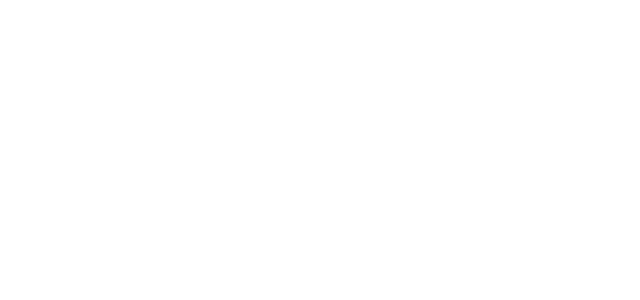
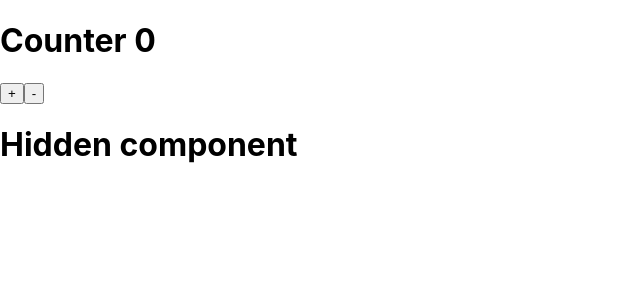
Before and after one commit to DeusXMaquina/reginasWeddingWebsite, a React (Create React App) app in the folder Frontend/wedding-site/: page / in a window 1280 px wide. Shown: the top 300 px of the page, without its empty margins (0-640 px from the left). Built offline with nearby package versions, Linux system fonts and the light colour scheme.

Commit message:
added redux packages, added actions and reducers, added theme provider

```diff
--- a/Frontend/wedding-site/package.json
+++ b/Frontend/wedding-site/package.json
@@ -42,5 +42,8 @@
       "last 1 firefox version",
       "last 1 safari version"
     ]
+  },
+  "devDependencies": {
+    "@types/react-redux": "^7.1.16"
   }
 }
--- /dev/null
+++ b/Frontend/wedding-site/src/Actions/index.tsx
@@ -0,0 +1,11 @@
+export const increment = () => {
+  return {
+    type: 'INCREMENT'
+  }
+}
+
+export const decrement = () => {
+    return {
+      type: 'DECREMENT'
+    }
+  }
--- a/Frontend/wedding-site/src/App.tsx
+++ b/Frontend/wedding-site/src/App.tsx
@@ -1,10 +1,19 @@
 import React from 'react'
+import { useSelector, useDispatch } from 'react-redux'
+import { increment, decrement } from './Actions'
 
 function App() {
+  const counter = useSelector( (state:any) => state.counterReducer)
+  const logged = useSelector( (state:any) => state.loggedReducer)
+  const dispatch = useDispatch()
   return (
     <div className='App'>
+      <h1>Counter {counter}</h1>
+      <button onClick= {() => dispatch(increment())}>+</button>
+      <button onClick= {() => dispatch(decrement())}>-</button>
+      {logged ? <h1>Hidden component</h1> : ''}
     </div>
-  );
+  )
 }
 
 export default App;
--- /dev/null
+++ b/Frontend/wedding-site/src/Reducers/counter.tsx
@@ -0,0 +1,12 @@
+const counterReducer:any = (state:number = 0, action:{type:string}) => {
+  switch(action.type) {
+    case 'INCREMENT':
+      return state + 1
+    case 'DECREMENT':
+      return state - 1
+    default:
+      return state
+  }
+}
+
+export default counterReducer
--- /dev/null
+++ b/Frontend/wedding-site/src/Reducers/index.tsx
@@ -0,0 +1,10 @@
+import counterReducer from './counter'
+import loggedReducer from './isLogged'
+import {combineReducers} from 'redux'
+
+const rootReducer:any = combineReducers({
+  counterReducer,
+  loggedReducer
+})
+
+export default rootReducer
--- /dev/null
+++ b/Frontend/wedding-site/src/Reducers/isLogged.tsx
@@ -0,0 +1,10 @@
+const loggedReducer:any = (state:boolean = true, action:{type:string}) => {
+  switch (action.type) {
+    case 'SIGN_IN':
+      return !state
+    default:
+      return state
+  }
+}
+
+export default loggedReducer
--- /dev/null
+++ b/Frontend/wedding-site/src/Theme/theme.tsx
@@ -0,0 +1,20 @@
+import { createMuiTheme } from '@material-ui/core/styles'
+
+const theme = createMuiTheme({
+    palette: {
+      primary: {
+        light:'#889DAF',
+        main:'#D7DADE',
+        dark:'#5D6B73',
+        contrastText:'#000000'
+      },
+    secondary: {
+      light:'#A39D8A',
+      main:'#000000',
+      dark:'#4A543F',
+      contrastText:'#000000'
+      }
+    }
+  })
+
+export default theme
--- a/Frontend/wedding-site/src/index.tsx
+++ b/Frontend/wedding-site/src/index.tsx
@@ -3,39 +3,41 @@ import ReactDOM from 'react-dom'
 import './index.css'
 import App from './App'
 import reportWebVitals from './reportWebVitals'
-import {createStore} from 'redux'
+import { createStore } from 'redux'
+import { Provider } from 'react-redux'
+import { ThemeProvider } from '@material-ui/core/styles'
+import theme from './Theme/theme'
+import rootReducer from './Reducers'
 
-const increment = () => {
+
+const increment:Function = () => {
   return {
     type: 'INCREMENT'
   }
 }
 
-const decrement = () => {
+const decrement:Function = () => {
   return {
     type: 'DECREMENT'
   }
 }
 
-const counter:any = (state:number = 0, action:{type:string}) => {
-  switch(action.type) {
-    case 'INCREMENT':
-      return state + 1
-    case 'DECREMENT':
-      return state - 1
-  }
-}
 
-let store:any = createStore(counter)
 
-store.subscribe(() => console.log(store.getState()))
+let store:any = createStore(rootReducer)
+
+/*store.subscribe(() => console.log(store.getState()))
 
 store.dispatch(increment())
-store.dispatch(decrement())
+store.dispatch(decrement())*/
 
 ReactDOM.render(
   <React.StrictMode>
-    <App />
+    <Provider store={store}>
+      <ThemeProvider theme={theme}>
+        <App />
+      </ThemeProvider>
+    </Provider>
   </React.StrictMode>,
   document.getElementById('root')
 );
```
Also changed, not shown: 2 other files (tests, documents, lock files or other folders).
